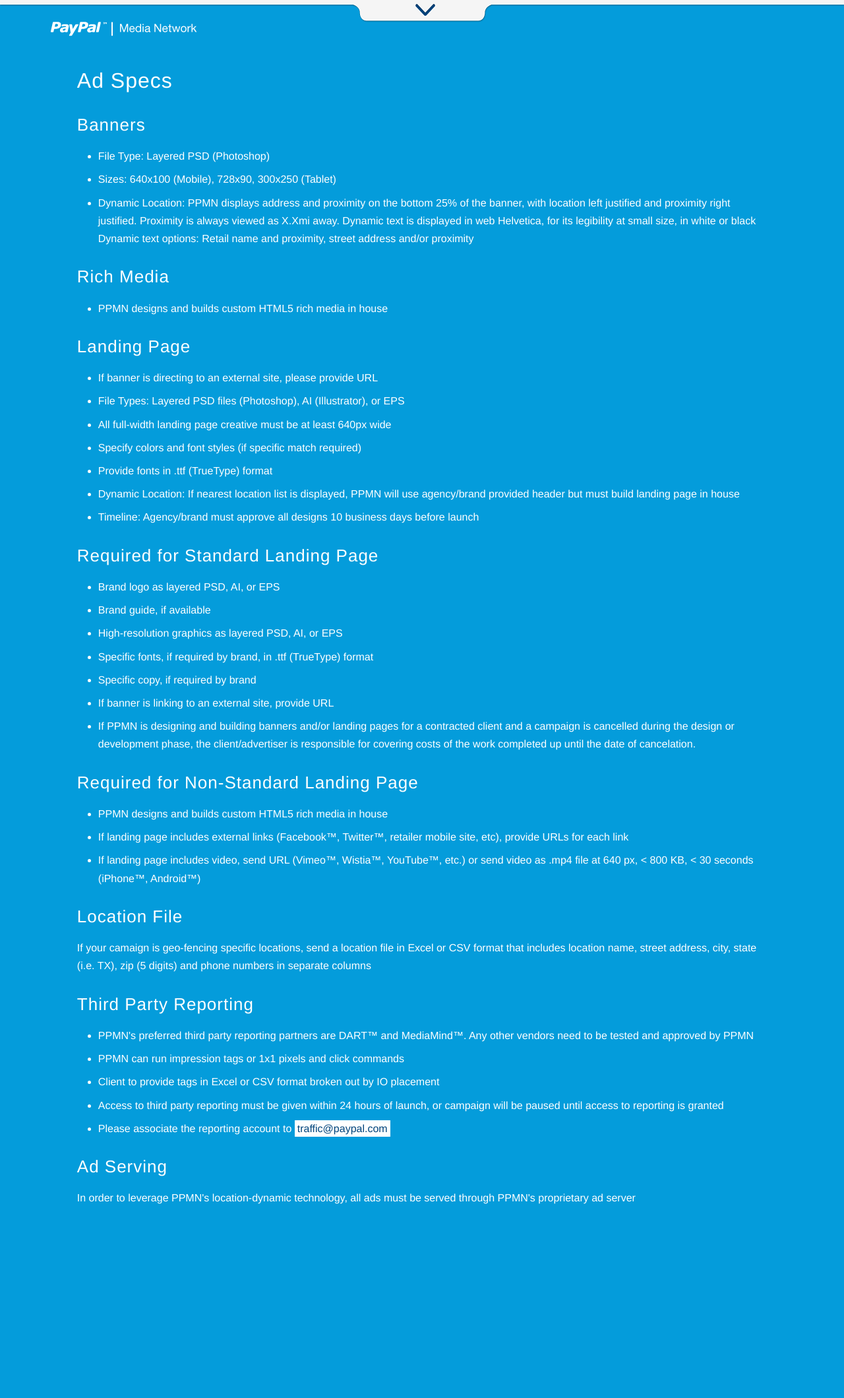
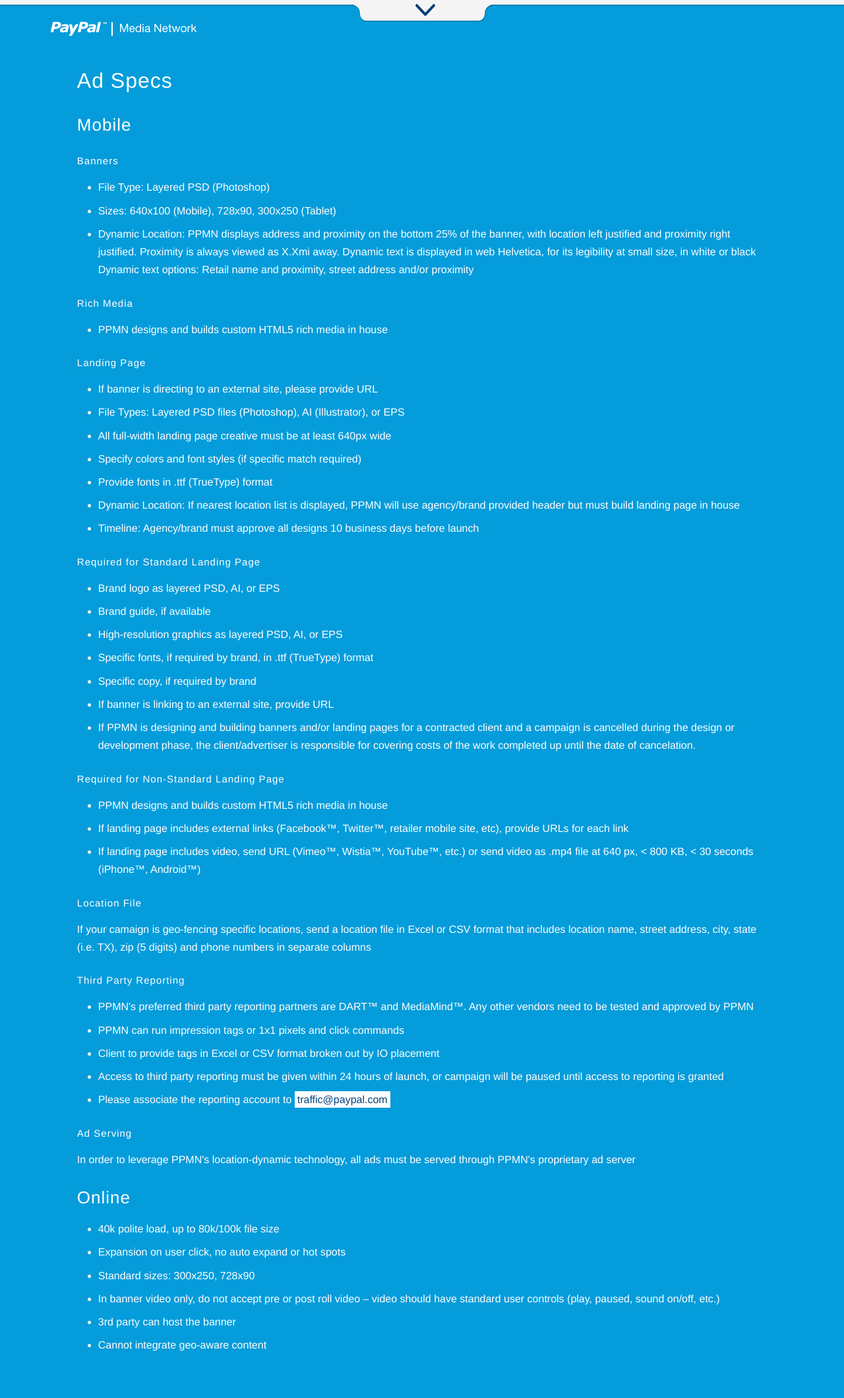
Before and after one commit to ddelmar/ppmn, a PHP site: page /specs/ in a window 1280 px wide. Shown: the whole page at 66% size. Before the commit the page ends 1825 px from the top, so only its background shows below. Run offline with PHP 8.4, Linux system fonts and the light colour scheme; some libraries are stand-ins or nearby versions.

Commit message:
placed SiteCatalyst tags in common-foot.php

```diff
--- a/_/inc/common-foot.php
+++ b/_/inc/common-foot.php
@@ -2,3 +2,63 @@
 <script>window.jQuery || document.write('<script src="/_/js/vendor/jquery-1.9.1.min.js"><\/script>')</script>
 <script src="/_/js/plugins.js"></script>
 <script src="/_/js/main.js"></script>
+
+<?php /* -----------------------------------------------------
+Begin analytics code.
+-------------------------------------------------------------- */ ?>
+<!-- FPTI code Dated 2/21/2013 v1.1
+Copyright 1996-2013 eBay, Inc. All Rights Reserved -->
+<script src="https://www.paypalobjects.com/pa/js/min/pa_thirdparty.js"></script>
+<script>
+// Define Page Specific Variabless here.
+fpti.pgrp = 'main:ppmn:advertising::slides';
+fpti.page = 'main:ppmn:advertising::slides:::';
+fpti.ccpg = 'usa';
+fpti.lgin = 'out';
+fpti.rsta = 'us-en';
+fptiserver = '//t.paypal.com/ts';
+// End Page Specific Variabless.
+
+// DO NOT ALTER ANYTHING BELOW THIS LINE FOR FPTI!
+if(typeof PAYPAL.analytics != 'undefined'){
+	PAYPAL.pta = PAYPAL.analytics.setup();
+}
+</script>
+<noscript><img src="https://tracking.qa.paypal.com/ts?nojs=1&amp;pgrp=main%3Appmn%3Aadvertising%3A%3Aslides" alt="" height="1" width="1" border="0" /></noscript>
+<!-- End FPTI code -->
+
+<!-- SiteCatalyst code version: H.24.3.
+Copyright 1996-2012 Adobe, Inc. All Rights Reserved
+More info available at http://www.omniture.com -->
+<script language="JavaScript" type="text/javascript" src="https://www.paypalobjects.com/js/site_catalyst/pp_jscode_080706.js"></script>
+<script language="JavaScript" type="text/javascript">
+
+<!--Core Variables-->
+<?php
+
+$thispage = $_SERVER['REQUEST_URI'];
+$thispage_stripped = ereg_replace("/", "", $thispage );
+
+?>
+
+s.pageName= "main:ppmn:advertising::<?php echo $thispage_stripped; ?>";
+s.server="main";
+s.channel="usa-ppmn";
+s.hier1="main_ppmn_advertising_";
+s.prop25="s.<?php echo $thispage_stripped; ?>:s.prop37";
+s.prop31="";
+s.prop51="";
+s.eVar25="D=c25";
+s.eVar31="D=pagename";
+s.prop30="usa";
+s.prop35="out";
+s.prop37="";
+s.prop50="en_us";
+
+/************* DO NOT ALTER ANYTHING BELOW THIS LINE ! **************/
+var s_code=s.t();if(s_code)document.write(s_code)//--></script>
+<script language="JavaScript" type="text/javascript"><!--
+if(navigator.appVersion.indexOf('MSIE')>=0)document.write(unescape('%3C')+'\!-'+'-')
+//--></script><noscript><img src="https://paypal.112.2o7.net/b/ss/paypalglobal/1/H.24.3--NS/0?[AQB]&cdp=3&[AQE]"
+height="1" width="1" border="0" alt="" /></noscript><!--/DO NOT REMOVE/-->
+<!-- End SiteCatalyst code version: H.24.3. -->
--- a/specs/index.php
+++ b/specs/index.php
@@ -11,18 +11,19 @@
 
 			<h1>Ad Specs</h1>
 
-			<h2>Banners</h2>
+			<h2>Mobile</h2>
+			<h3>Banners</h3>
 			<ul>
 				<li>File Type: Layered PSD (Photoshop)</li>
 				<li>Sizes: 640x100 (Mobile), 728x90, 300x250 (Tablet)
 				<li>Dynamic Location: PPMN displays address and proximity on the bottom 25% of the banner, with location left justified and proximity right justified. Proximity is always viewed as X.Xmi away. Dynamic text is displayed in web Helvetica, for its legibility at small size, in white or black Dynamic text options: Retail name and proximity, street address and/or proximity</li></ul>
 
-			<h2>Rich Media</h2>
+			<h3>Rich Media</h3>
 			<ul>
 				<li>PPMN designs and builds custom HTML5 rich media in house</li>
 			</ul>
 
-			<h2>Landing Page</h2>
+			<h3>Landing Page</h3>
 			<ul>
 				<li>If banner is directing to an external site, please provide URL</li>
 				<li>File Types: Layered PSD files (Photoshop), AI (Illustrator), or EPS</li>
@@ -33,7 +34,7 @@
 				<li>Timeline: Agency/brand must approve all designs 10 business days before launch</li>
 			</ul>
 
-			<h2>Required for Standard Landing Page</h2>
+			<h3>Required for Standard Landing Page</h3>
 			<ul>
 				<li>Brand logo as layered PSD, AI, or EPS</li>
 				<li>Brand guide, if available</li>
@@ -44,7 +45,7 @@
 				<li>If PPMN is designing and building banners and/or landing pages for a contracted client and a campaign is cancelled during the design or development phase, the client/advertiser is responsible for covering costs of the work completed up until the date of cancelation.</li>
 			</ul>
 
-			<h2>Required for Non-Standard Landing Page</h2>
+			<h3>Required for Non-Standard Landing Page</h3>
 			<ul>
 				<li>PPMN designs and builds custom HTML5 rich media in house</li>
 				<li>If landing page includes external links (Facebook&trade;, Twitter&trade;, retailer mobile site, etc), provide URLs for each link</li>
@@ -52,10 +53,10 @@
 			</ul>
 
 
-			<h2>Location File</h2>
+			<h3>Location File</h3>
 			<p>If your camaign is geo-fencing specific locations, send a location file in Excel or CSV format that includes location name, street address, city, state (i.e. TX), zip (5 digits) and phone numbers in separate columns</p>
 
-			<h2>Third Party Reporting</h2>
+			<h3>Third Party Reporting</h3>
 			<ul>
 				<li>PPMN's preferred third party reporting partners are DART&trade; and MediaMind&trade;. Any other vendors need to be tested and approved by PPMN</li>
 				<li>PPMN can run impression tags or 1x1 pixels and click commands</li>
@@ -64,8 +65,19 @@
 				<li>Please associate the reporting account to <a href="mailto:traffic@paypal.com" target="_blank">traffic@paypal.com</a></li>
 			</ul>
 
-			<h2>Ad Serving</h2>
+			<h3>Ad Serving</h3>
 				<p>In order to leverage PPMN's location-dynamic technology, all ads must be served through PPMN's proprietary ad server</p>
+
+
+<h2>Online</h2>
+<ul>
+<li>40k polite load, up to 80k/100k file size</li>
+<li>Expansion on user click, no auto expand or hot spots</li>
+<li>Standard sizes: 300x250, 728x90</li>
+<li>In banner video only, do not accept pre or post roll video – video should have standard user controls (play, paused, sound on/off, etc.)</li>
+<li>3rd party can host the banner</li>
+<li>Cannot integrate geo-aware content</li>
+</ul>
 
 
 		</div><!-- .main -->
```
Also changed, not shown: index.php (+0 -59 lines).
